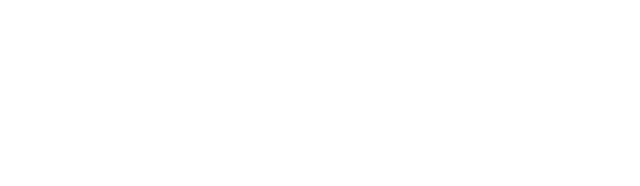
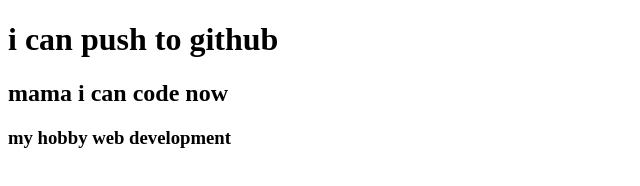
Before and after one commit to fazlera/my-second-repo, a plain HTML site: page index.html in a window 1280 px wide. Shown: the whole page, without its empty margins (0-640 px from the left). Drawn offline with Linux system fonts and the light colour scheme.

Commit message:
added header

```diff
--- a/index.html
+++ b/index.html
@@ -7,6 +7,9 @@
     <title>my second github repo</title>
 </head>
 <body>
+    <h1>i can push to github</h1>
+    <h2>mama i can code now</h2>
+    <h3>my hobby web development</h3>
 
 </body>
 </html>
```
